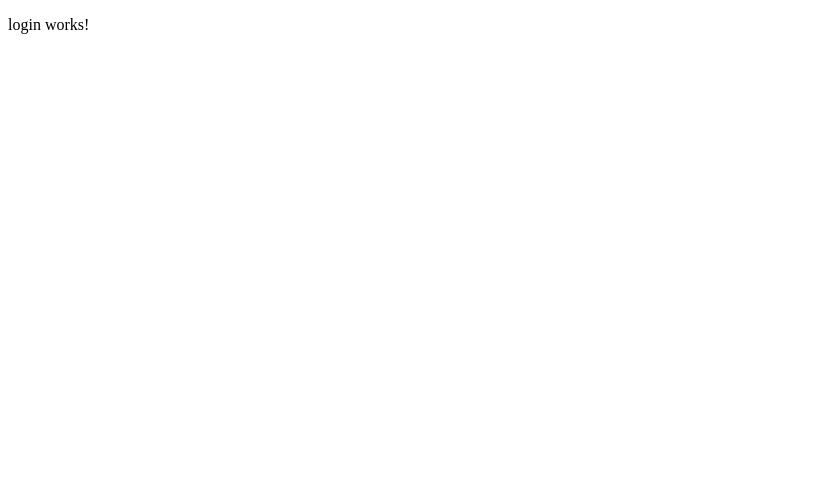
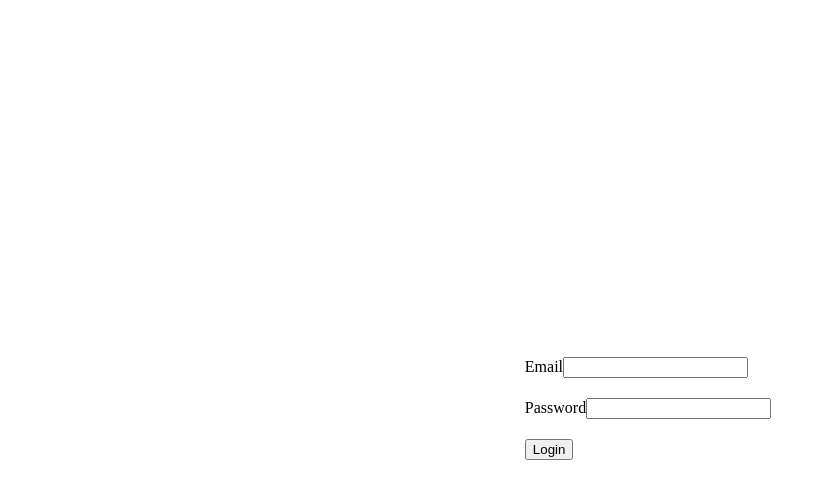
Before and after one commit to vaishnav-rajput/angularassign, an Angular app: page /login in a window 1280 px wide. Shown: the top 498 px of the page, without its empty margins (0-826 px from the left). Built offline with nearby package versions, Linux system fonts and the light colour scheme.

Commit message:
routing and login created

```diff
--- a/src/app/app-routing.module.ts
+++ b/src/app/app-routing.module.ts
@@ -24,7 +24,8 @@ export const routes: Routes = [
     children: [
       {
         path: 'home',
-        component: HomeComponent
+        component: HomeComponent,
+        canActivate: [AuthGuard]
       },
       {
         path: 'products',
@@ -41,7 +42,8 @@ export const routes: Routes = [
 
 @NgModule({
   imports: [RouterModule.forRoot(routes)],
-  exports: [RouterModule]
+  exports: [RouterModule],
+  providers: [AuthGuard]
 })
 export class AppRoutingModule {
 
--- a/src/app/app.module.ts
+++ b/src/app/app.module.ts
@@ -11,6 +11,7 @@ import { FormsModule, ReactiveFormsModule } from '@angular/forms';
 import { AsyncPipe, CommonModule, DatePipe } from '@angular/common';
 import { UserComponent } from './components/user/user.component';
 import { HomeComponent } from './components/home/home.component';
+import {HttpClientModule} from '@angular/common/http'
 
 @NgModule({
   declarations: [
@@ -32,6 +33,7 @@ import { HomeComponent } from './components/home/home.component';
     ReactiveFormsModule,
     DatePipe,
     AsyncPipe,
+    HttpClientModule
 
   ],
   providers: [],
--- a/src/app/components/login/login.component.html
+++ b/src/app/components/login/login.component.html
@@ -1 +1,21 @@
-<p>login works!</p>
+
+<div class="parent-container">
+    <!-- login div -->
+    <div class="login-container">
+        <form class="login-form" #form = "ngForm">
+            <div>
+                <label>Email</label>
+                <input type="email"  name="email" #email = 'ngModel' required [(ngModel)]="userObj.email"/>
+            </div>
+            <div>
+                <label>Password</label>
+                <input type="text"  name="password" #password  = 'ngModel' required [(ngModel)]="userObj.password"/>
+            </div>
+            <div>
+                <button type="submit" (click)="onLogin()">
+                        Login
+                </button>
+            </div>
+        </form>
+    </div>
+</div>
--- a/src/app/components/login/login.component.scss
+++ b/src/app/components/login/login.component.scss
@@ -0,0 +1,17 @@
+.parent-container{
+    display: flex;
+    width: 100vw;
+    height: 100vh;
+    justify-content: center;
+    align-items: center;
+}
+
+// .login-container{
+//     margin: 0 auto;
+// }
+
+.login-form{
+    display: flex;
+    flex-direction: column;
+    gap: 20px;
+}
--- a/src/app/components/login/login.component.ts
+++ b/src/app/components/login/login.component.ts
@@ -1,4 +1,8 @@
-import { Component } from '@angular/core';
+import { Component, inject } from '@angular/core';
+import { InjectSetupWrapper } from '@angular/core/testing';
+import { Router } from '@angular/router';
+import { User } from 'src/app/model/class/User';
+import { UserService } from 'src/app/services/user.service';
 
 @Component({
   selector: 'app-login',
@@ -6,5 +10,26 @@ import { Component } from '@angular/core';
   styleUrls: ['./login.component.scss']
 })
 export class LoginComponent {
+  userService = inject(UserService)
 
+  userObj : User = new User()
+
+  router = inject(Router)
+
+  onLogin(){
+    this.userService.loginUser(this.userObj).subscribe((res: any) => {
+      if(res.access_token){
+        alert("user logged in")
+        localStorage.setItem("userToken", JSON.stringify(res.access_token))
+
+        this.router.navigateByUrl('/home')
+        this.userObj = new User()
+
+      } else {
+        alert(res.message)
+      }
+    }
+  )
+
+  }
 }
--- /dev/null
+++ b/src/app/model/class/User.ts
@@ -0,0 +1,9 @@
+export class User {
+    email: string;
+    password: string
+
+    constructor (){
+        this.email = "",
+        this.password= ""
+    }
+}
--- a/src/app/services/auth.guard.ts
+++ b/src/app/services/auth.guard.ts
@@ -1,4 +1,4 @@
-import { Injectable } from '@angular/core';
+import { inject, Injectable } from '@angular/core';
 import { ActivatedRouteSnapshot, CanActivate, RouterStateSnapshot, UrlTree , Router} from '@angular/router';
 import { Observable } from 'rxjs';
 
@@ -6,10 +6,18 @@ import { Observable } from 'rxjs';
   providedIn: 'root'
 })
 export class AuthGuard implements CanActivate {
+  constructor(private router: Router) {}
+
   canActivate(
     route: ActivatedRouteSnapshot,
     state: RouterStateSnapshot): Observable<boolean | UrlTree> | Promise<boolean | UrlTree> | boolean | UrlTree {
-    return true;
+    const localUser = localStorage.getItem("userToken")
+    if(localUser){
+      return true
+    } else {
+      this.router.navigateByUrl('/login')
+      return false
+    }
   }
 
 }
--- /dev/null
+++ b/src/app/services/user.service.ts
@@ -0,0 +1,16 @@
+import { Injectable } from '@angular/core';
+import { HttpClient } from '@angular/common/http';
+import { Observable } from 'rxjs';
+import { User } from '../model/class/User';
+
+@Injectable({
+  providedIn: 'root'
+})
+export class UserService {
+
+  constructor(private http: HttpClient) { }
+
+  loginUser(obj: User): Observable<any>{
+    return this.http.post<any>("https://api.escuelajs.co/api/v1/auth/login", obj)
+  }
+}
```
Also changed, not shown: 1 other file (tests, documents, lock files or other folders).
